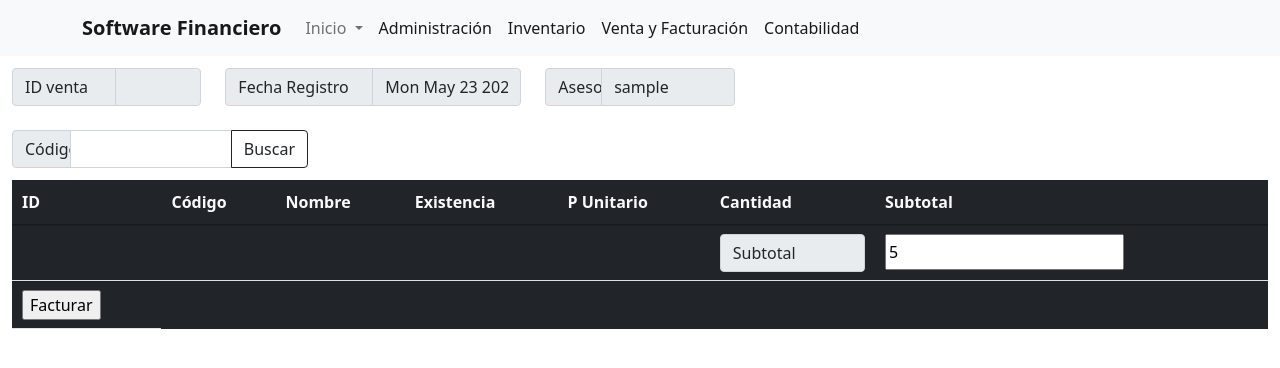
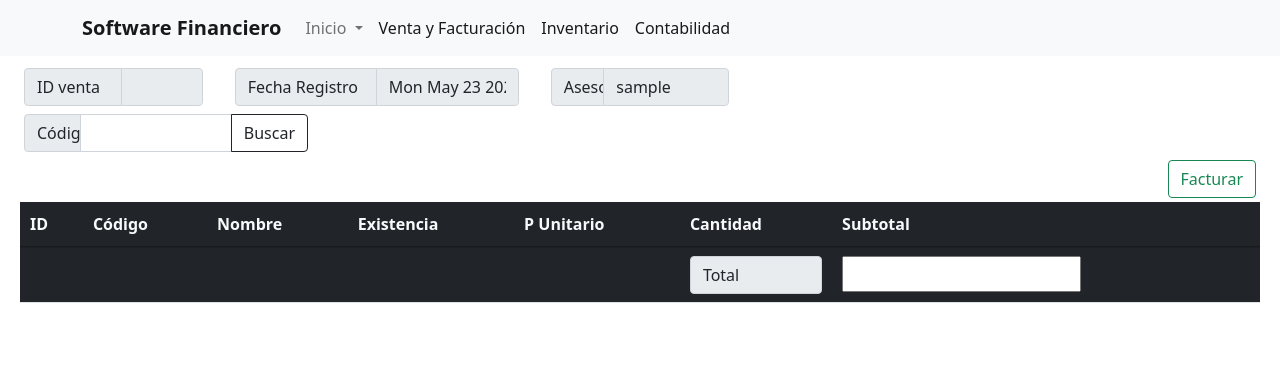
Before and after one commit to CamiloRodriguez-1213/Software-Contable, a Flask app: page / in a window 1280 px wide. Shown: the top 368 px of the page. Run offline with Flask 2, Linux system fonts and the light colour scheme; the visitor is signed in with stand-in values (Sample User, id 1); some libraries are stand-ins or nearby versions.

Commit message:
Operaciones factura

```diff
--- a/app.py
+++ b/app.py
@@ -39,7 +39,6 @@ def postIndex():
 
                 vart = json.loads(request.cookies.get('subtotal'))
                 print(vart)
-
                 dt = vart + response[0]['precio_venta']
                 resp.set_cookie('subtotal',json.dumps(dt))
             return resp
--- a/controllers/stockProductsController.py
+++ b/controllers/stockProductsController.py
@@ -8,11 +8,12 @@ def stockProducts(buscarValor):
         data = []
 
         for fila in datos:
+            print(fila)
             data.append({
                 'id_producto': fila[0],
                 'codigo_producto': fila[1],
                 'nombre': fila[2],
-                'precio_venta': fila[4],
+                'precio_venta': fila[3],
                 'existencia': fila[5],
             })
 
--- a/static/js/operaciones.js
+++ b/static/js/operaciones.js
@@ -1,17 +1,8 @@
 $( document ).ready(function() {
-    var id = document.getElementsByName("id")
-    var codigo = document.getElementsByName("codigo")
-    var nombre = document.getElementsByName("nombre")
-    var existencia = document.getElementsByName("existencia")
-    var valor = document.getElementsByName("valor")
-    var cantidad = document.getElementsByName("cantidad")
-    var subtotal = document.getElementsByName("subtotal")
-    var total = document.getElementsByName("total")
+    var total = document.getElementById("total")
+    var subtotal = document.getElementsByTagName("cantidad")
+    console.log(subtotal)
     total.value = leerCookie('subtotal');
-    $('#cantidad').change(function(){
-        var cantidad = document.getElementsByName("cantidad")
-        console.log(cantidad.value)
-    });
 });
 function leerCookie(nombre) {
     var lista = document.cookie.split(";");
--- a/templates/header.html
+++ b/templates/header.html
@@ -23,13 +23,10 @@
                         </ul>
                     </li>
                     <li class="nav-item">
-                        <a class="nav-link active" aria-current="page" href="#">Administración</a>
+                        <a class="nav-link active" aria-current="page" href="/">Venta y Facturación</a>
                     </li>
                     <li class="nav-item">
                         <a class="nav-link active" aria-current="page" href="/inventario">Inventario</a>
-                    </li>
-                    <li class="nav-item">
-                        <a class="nav-link active" aria-current="page" href="#">Venta y Facturación</a>
                     </li>
                     <li class="nav-item">
                         <a class="nav-link active" aria-current="page" href="#">Contabilidad</a>
--- a/templates/index.html
+++ b/templates/index.html
@@ -1,9 +1,10 @@
 {% extends 'base.html' %}
 
 {% block contenido %}
-<div class="container-fluid">
+<div class="container-fluid ">
+    <div class="m-2">
         <div class="row">
-        <div class="col col-2 p-2">
+            <div class="col col-2">
                 <div class="row">
                     <div class="col">
                         <div class="input-group p-1">
@@ -13,7 +14,7 @@
                     </div>
                 </div>
             </div>
-        <div class="col col-3 p-2">
+            <div class="col col-3">
                 <div class="row">
                     <div class="col">
                         <div class="input-group p-1">
@@ -23,7 +24,7 @@
                     </div>
                 </div>
             </div>
-        <div class="col col-2 p-2">
+            <div class="col col-2">
                 <div class="row">
                     <div class="col">
                         <div class="input-group p-1">
@@ -35,7 +36,7 @@
             </div>
         </div>
         <div class="row">
-        <div class="col col-3 p-2">
+            <div class="col col-3">
                 <div class="row">
                     <div class="col">
                         <form action="{{url_for('postIndex')}}" method="POST">
@@ -51,6 +52,7 @@
             <div class="col col-12">
                 <table id='empTable' class='table display dataTable bg-dark text-light' width='100%'>
                     <thead class="thead-dark">
+
                         <tr>
                             <th>ID</th>
                             <th>Código</th>
@@ -63,16 +65,19 @@
                     </thead>
                     <tbody>
                         <form method="post" action="{{url_for('newBuy')}}">
+                            <div class="m-1" style="display: flex; justify-content: flex-end;">
+                                <input class="btn btn-outline-success" type="submit" value="Facturar">
+                            </div>
                         {% if datos %}
                         {% for dato in datos %}
-                    {{dato[1]}}
                         <tr>
                             <td><input type="text" value="{{dato['id_producto']}}" disabled name="id"></td>
                             <td><input type="text" value="{{dato['codigo_producto']}}" disabled name ="codigo"></td>
                             <td><input type="text" value="{{dato['nombre']}}" disabled name="nombre"></td>
                             <td><input type="text" value="{{dato['existencia']}}" disabled name ="existencia"></td>
-                        <td><input type="text" value="{{dato['precio_venta']}}" disabled name ="valor"></td>
+                            <td><input type="text" value="{{dato['precio_venta']}}" disabled id="valor" name="valor"></td>
                             <td><input type="number" min="1" placeholder="1" id="cantidad" name="cantidad"></td>
+
                             <td><input type="text" value="" disabled id="subtotal"></td>
                         </tr>
                         {% endfor %}
@@ -83,14 +88,9 @@
                                 <td></td>
                                 <td></td>
                                 <td></td>
-                            <td><div class="input-group-text">Subtotal</div></td>
+                                <td><div class="input-group-text">Total</div></td>
                                 <td >
-                                <input class="py-1" type="text" value="5" id="total"/>
-                            </td>
-                        </tr>
-                        <tr>
-                            <td>
-                                <input type="submit" value="Facturar">
+                                    <input class="py-1" type="text" value="{{session['subtotal']}}" id="total"/>
                                 </td>
                             </tr>
                         </form>
@@ -101,6 +101,7 @@
             </div>
        </div>
     </div>
+</div>
 {% endblock %}
 {% block scripts %}
 <script src="{{ url_for('static', filename='js/fechaActual.js') }}"></script>
```
Also changed, not shown: db.sql (+9 -7 lines). Lines whose indentation alone changed are shown as unchanged.
